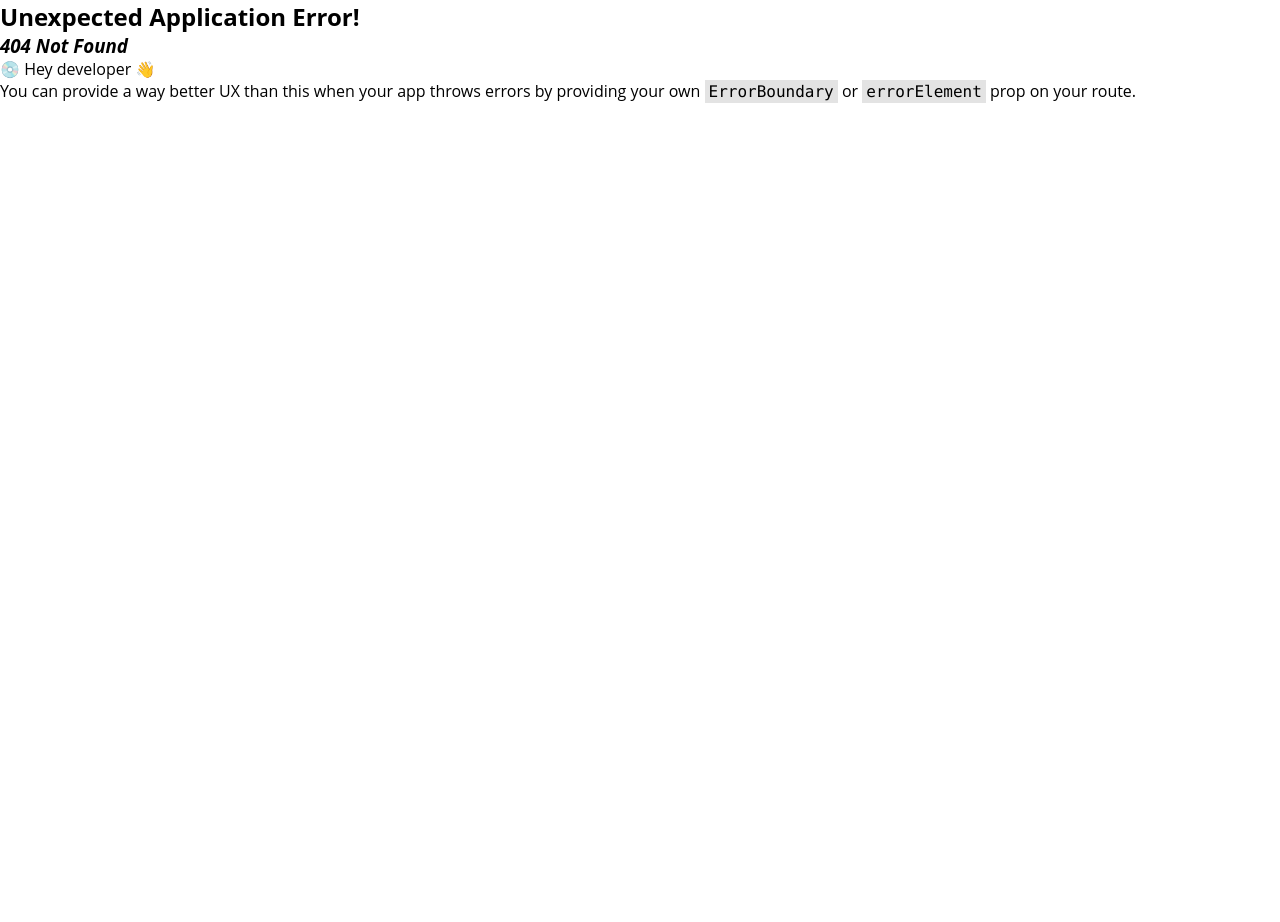
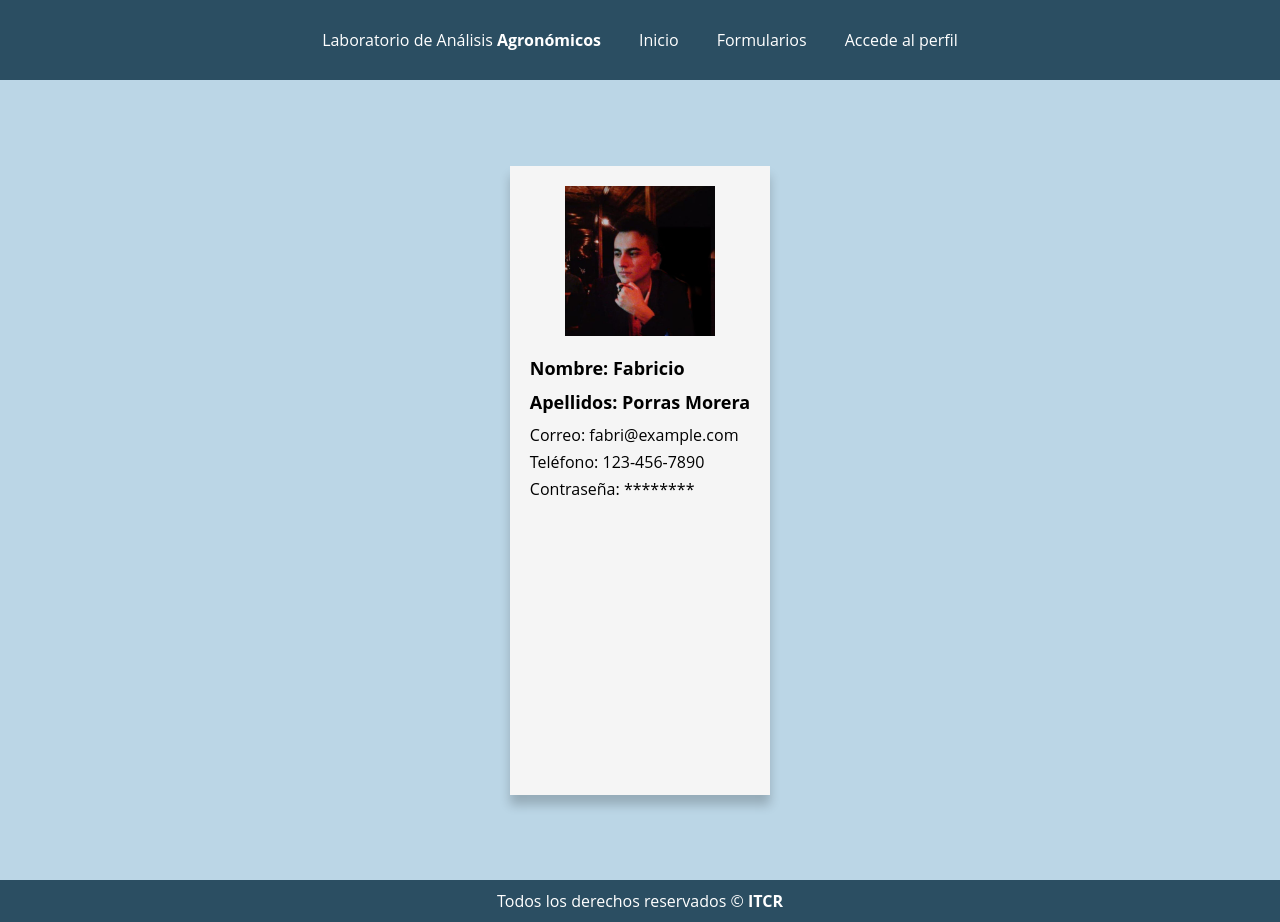
Before and after one commit to Fabricio06/Optimizacion-de-procesos-laboratorio-de-analisis-agronomicos-TEC, a React (Create React App) app in the folder Producto/TEC/Front-End/: page /perfilUsuario in a window 1280 px wide. Before the commit this address had no page. Before the commit the page ends 800 px from the top, so only its background shows below. Built offline with nearby package versions, Linux system fonts and the light colour scheme.

Commit message:
Avance Front-End

```diff
--- a/Producto/TEC/Front-End/src/App.css
+++ b/Producto/TEC/Front-End/src/App.css
@@ -22,7 +22,7 @@
   display: flex;
   align-items: center;
   justify-content: center;
-  position: fixed;
+  position:absolute;
   z-index: 2000;
   top: 0;
 }
@@ -301,7 +301,7 @@ section#inicio .img-cover2{
 
 
 Body{
-  background-color: #fff;
+  background-color: #BBD6E6;
 }
 
 .option img {
@@ -488,3 +488,99 @@ Body{
   height: 40px;
   border-radius: 10px;
 }
+
+.Formularios{
+  background-color: #BBD6E6;
+  display: flex;
+  justify-content: center;
+  padding: 215px;
+  position: relative;
+
+}
+
+.Formularios h2{
+  color: #2B4e62;
+}
+
+.Formularios select{
+  display: inline-block;
+	width: 100%;
+	cursor: pointer;
+  padding: 7px 10px;
+  height: 42px;
+  outline: 0;
+  border: 0;
+	border-radius: 0;
+	background: #f0f0f0;
+	color: #7b7b7b;
+	font-size: 1em;
+	color: #999;
+	font-family:
+	'Quicksand', sans-serif;
+	border:2px solid rgba(0,0,0,0.2);
+  border-radius: 12px;
+  position: relative;
+  transition: all 0.25s ease;
+}
+
+.Formularios button{
+  border: 1px solid #2e518b; /*anchura, estilo y color borde*/
+  padding: 10px; /*espacio alrededor texto*/
+  background-color: #2e518b; /*color botón*/
+  color: #ffffff; /*color texto*/
+  text-decoration: none; /*decoración texto*/
+  text-transform: uppercase; /*capitalización texto*/
+  font-family: 'Helvetica', sans-serif; /*tipografía texto*/
+  border-radius: 50px; /*bordes redondos*/
+}
+
+.profile {
+
+  align-items: center;
+  padding-bottom: 270px;
+  background-color: #f5f5f5; /* Color de fondo blanco */
+  box-shadow: 0 10px 10px rgba(0, 0, 0, 0.2);
+}
+
+.profile-container{
+  background-color: #BBD6E6;/* Color de fondo gris claro */
+  display: flex;
+  justify-content: center;
+  align-items: center;
+  height: 100vh;
+  margin: 0;
+}
+.profile .profile-picture {
+  flex: 1;
+  max-width: 100px;
+}
+
+.profile .profile-picture img {
+  border-width: 50%;/* Hace que la imagen sea circular */
+  max-width: 150px; /* Ajusta el tamaño de la imagen aquí */
+  height: auto;
+  margin: 0 auto;
+  display: block;
+  margin-top: 20px;
+  padding-left: 55px;
+}
+
+.profile .profile-details {
+  flex: 2;
+  padding: 20px;
+}
+
+.profile-details h1 {
+  font-size: 24px;
+  margin-bottom: 10px;
+}
+
+.profile-details h2 {
+  font-size: 18px;
+  margin-bottom: 10px;
+}
+
+.profile-details p {
+  font-size: 16px;
+  margin-bottom: 5px;
+}
--- a/Producto/TEC/Front-End/src/components/Bitacoras.js
+++ /dev/null
@@ -1,70 +0,0 @@
-import React from 'react';
-import Menu from '../components/Menu';
-
-
-const Bitacoras = () =>{
-    return (
-
-        <div className='Bitacora'>
-        <div className='App2'>
-             <div className='header'>
-                <Menu/>
-            </div>
-        </div>
-            <div className='Main'>
-
-            <select name="dog-names" id="dog-names">
-                <option value="rigatoni">Rigatoni</option>
-                <option value="dave">Dave</option>
-                <option value="pumpernickel">Pumpernickel</option>
-                <option value="reeses">Reeses</option>
-            </select>
-            <select name="dog-names" id="dog-names">
-                <option value="rigatoni">Rigatoni</option>
-                <option value="dave">Dave</option>
-                <option value="pumpernickel">Pumpernickel</option>
-                <option value="reeses">Reeses</option>
-            </select>
-            <select name="dog-names" id="dog-names">
-                <option value="rigatoni">Rigatoni</option>
-                <option value="dave">Dave</option>
-                <option value="pumpernickel">Pumpernickel</option>
-                <option value="reeses">Reeses</option>
-            </select>
-            <select name="dog-names" id="dog-names">
-                <option value="rigatoni">Rigatoni</option>
-                <option value="dave">Dave</option>
-                <option value="pumpernickel">Pumpernickel</option>
-                <option value="reeses">Reeses</option>
-            </select>
-            <select name="dog-names" id="dog-names">
-                <option value="rigatoni">Rigatoni</option>
-                <option value="dave">Dave</option>
-                <option value="pumpernickel">Pumpernickel</option>
-                <option value="reeses">Reeses</option>
-            </select>
-            <select name="dog-names" id="dog-names">
-                <option value="rigatoni">Rigatoni</option>
-                <option value="dave">Dave</option>
-                <option value="pumpernickel">Pumpernickel</option>
-                <option value="reeses">Reeses</option>
-            </select>
-            </div>
-        </div>
-
-
-
-
-
-
-
-    );
-
-
-
-
-
-
-}
-
-export default Bitacoras;
--- a/Producto/TEC/Front-End/src/components/EliminarEditarClientes.jsx
+++ b/Producto/TEC/Front-End/src/components/EliminarEditarClientes.jsx
@@ -23,6 +23,8 @@ const EliminarEditarClientes = () =>{
                 </div>
         </div>
 
+
+
     </div>
     );
 
--- /dev/null
+++ b/Producto/TEC/Front-End/src/components/FormulariosMuestras.js
@@ -0,0 +1,76 @@
+import React from 'react';
+import Menu from './Menu';
+import Footer from './Footer'
+
+
+const Bitacoras = () =>{
+    return (
+
+        <div className='Bitacora'>
+        <div className='App2'>
+             <div className='header'>
+                <Menu/>
+            </div>
+
+        <div className='Main'>
+            <div className='Formularios'>
+            <form action='elegirForm'>
+            <h2>Seleccione el tipo de formulario</h2>
+            <select name="form" id="form">
+                <option value="AbonoOrganico">Abono Orgánico</option>
+                <option value="Bromatologico">Bromatológico</option>
+                <option value="Suelos">Suelos</option>
+                <option value="N">N</option>
+                <option value="Foliar">Foliar</option>
+                <option value="Fertilizantes">Fertilizantes</option>
+                <option value="Fruta">Fruta</option>
+            </select>
+            <h2>Seleccione el formulario</h2>
+            <select name="form" id="form">
+                <option value="AbonoOrganicoL">Abono Orgánico Líquido</option>
+                <option value="AbonoOrganicoS">Abono Orgánico Sólido</option>
+                <option value="Bromatologico">Bromatológicos</option>
+                <option value="BromatologicoQC">Bromatológicos + QC</option>
+                <option value="Fertilizantes">Fertilizantes-Carbonatos</option>
+                <option value="Foliar">Foliar QC + B + S + MS</option>
+                <option value="Foliar2">Foliar QC + B + S</option>
+                <option value="Foliar3">Foliar QC + B</option>
+                <option value="Foliar4">Foliar QC + MS</option>
+                <option value="Foliar5">Foliar QC</option>
+                <option value="Fruta">Fruta QC + B + S</option>
+                <option value="N1">N, MS 55, MS 105, FDN, FDA</option>
+                <option value="N2">N, MS 55, MS 105</option>
+                <option value="Suelos1">SUELOS MO + DENSIDAD APARENTE</option>
+                <option value="Suelos2">SUELOS QC + CE</option>
+                <option value="Suelos3">SUELOS QC + MO + TXT</option>
+                <option value="Suelos4">SUELOS QC + MO</option>
+                <option value="Suelos5">SUELOS QC + TXT</option>
+                <option value="Suelos6">SUELOS QC</option>
+
+            </select>
+            <button type='sumbit'>Filtrar</button>
+            </form>
+            </div>
+            <div className='footer'>
+                <Footer/>
+            </div>
+        </div>
+        </div>
+        </div>
+
+
+
+
+
+
+
+    );
+
+
+
+
+
+
+}
+
+export default Bitacoras;
--- a/Producto/TEC/Front-End/src/components/Main.js
+++ b/Producto/TEC/Front-End/src/components/Main.js
@@ -22,7 +22,7 @@ const Main = () => {
                 <div className='option'>
                     <h3>Registro e Ingreso de Muestras de tierra</h3>
                     <p>Formulario para muestras de laboratorio</p>
-                    <p>Ingrese <strong> aquí</strong></p>
+                    <p>Ingrese <strong><a href='/formulariosMuestras'>aquí</a></strong></p>
                     <img src={Icono1}/>
                 </div>
                 <div className='option'>
@@ -34,7 +34,7 @@ const Main = () => {
                 <div className='option'>
                     <h3>Creación de bitácoras</h3>
                     <p>Seleccionar el tipo de bitácora y rellenar con nuevos datos</p>
-                    <p>Ingrese <strong> <a href='/bitacoras'>aquí</a></strong></p>
+                    <p>Ingrese <strong> <a href='#'>aquí</a></strong></p>
                     <img src={Icono3}/>
                 </div>
             </div>
--- a/Producto/TEC/Front-End/src/components/Menu.js
+++ b/Producto/TEC/Front-End/src/components/Menu.js
@@ -7,8 +7,8 @@ const Menu = () => {
             <a href="/App">Laboratorio de Análisis <strong>Agronómicos</strong></a>
             <ul>
                 <li><a href="/">Inicio</a></li>
-                <li><a href="#">Formularios</a></li>
-                <li><a href="#">Accede al perfil</a></li>
+                <li><a href="/formulariosMuestras">Formularios</a></li>
+                <li><a href="/perfilUsuario">Accede al perfil</a></li>
             </ul>
         </div>
   );
--- /dev/null
+++ b/Producto/TEC/Front-End/src/components/PerfilUsuario.jsx
@@ -0,0 +1,33 @@
+import React from 'react';
+import Menu from './Menu';
+import Footer from './Footer'
+import Usuario from '../images/Fabricio.jpg'
+
+const PerfilUsuario = () =>{
+    return(
+        <div>
+            <header>
+                <Menu/>
+            </header>
+            <div className='profile-container'>
+            <div className="profile">
+            <div className="profile-picture">
+            <img src={Usuario}/>
+            </div>
+            <div className="profile-details">
+            <h2>Nombre: Fabricio</h2>
+            <h2>Apellidos: Porras Morera</h2>
+            <p>Correo: fabri@example.com</p>
+            <p>Teléfono: 123-456-7890</p>
+            <p>Contraseña: ********</p>
+            </div>
+            </div>
+            </div>
+            <Footer>
+                <Footer/>
+            </Footer>
+        </div>
+    );
+}
+
+export default PerfilUsuario;
```
Also changed, not shown: Producto/TEC/Front-End/src/index.js (+9 -3 lines), Producto/TEC/Front-End/src/images/Fabricio.jpg (added), Producto/TEC/Front-End/src/images/usuario.png (added).
